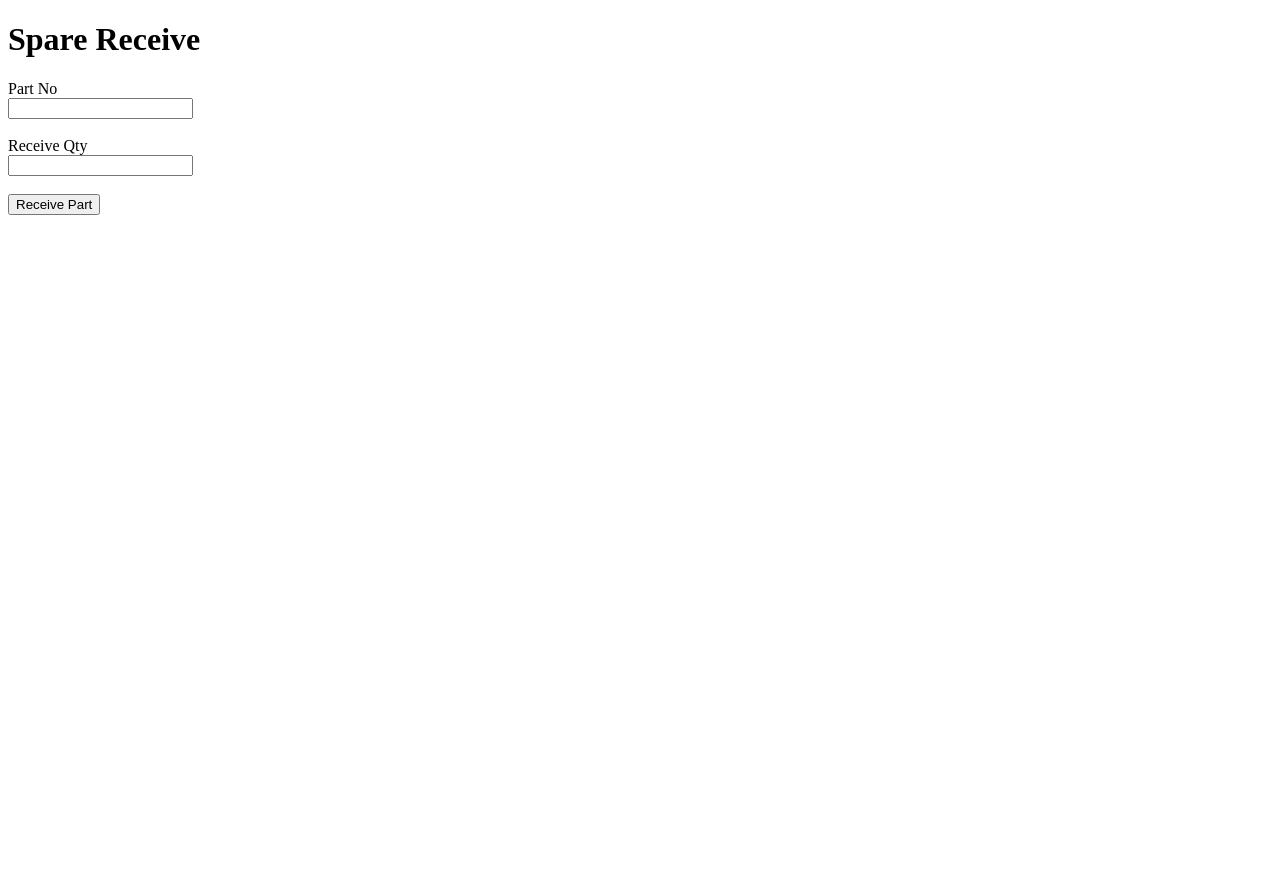
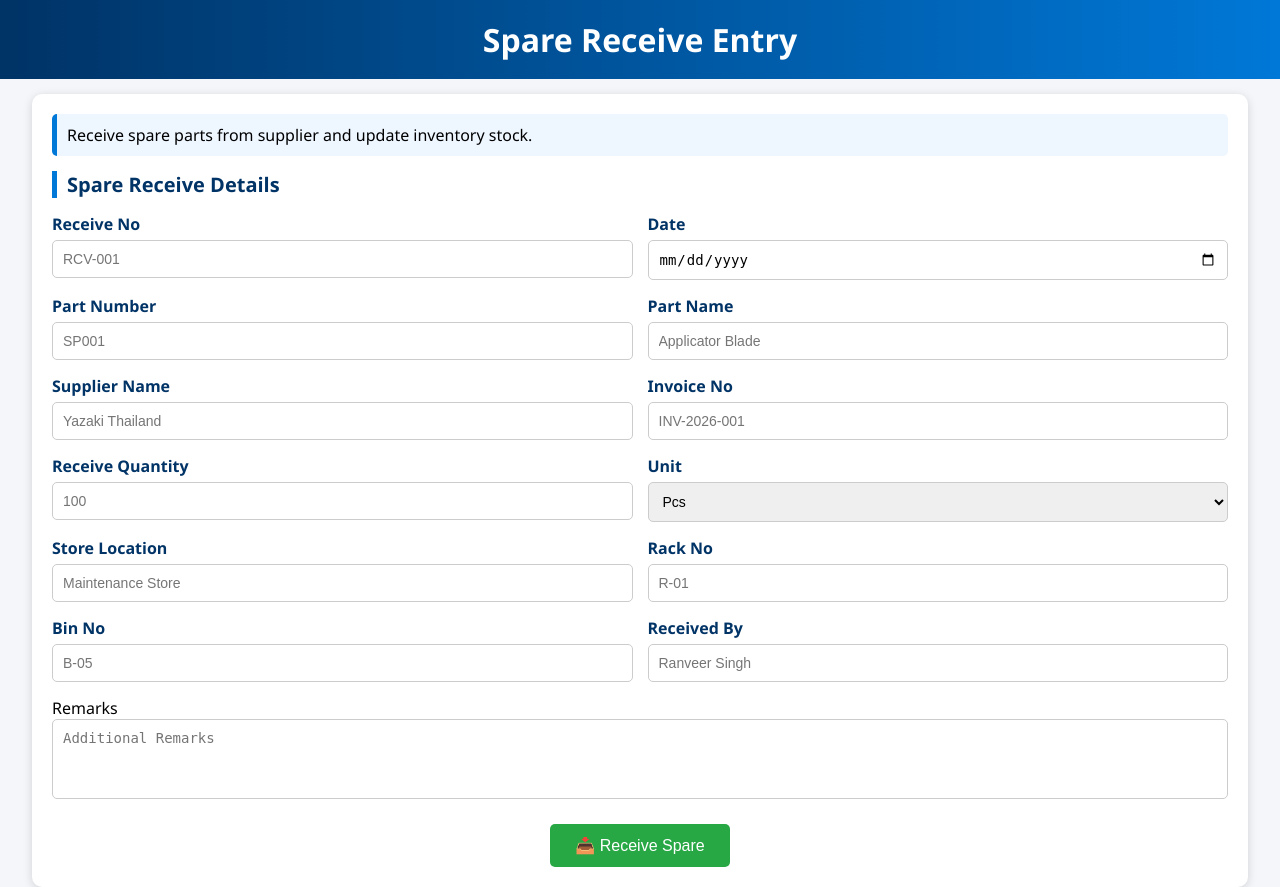
Before and after one commit to ranveersinghmssl1-source/MSSL-Maintenance-System, a Flask app: page /spare_receive in a window 1280 px wide. Before the commit the page ends 215 px from the top, so only its background shows below. Run offline with Flask 3, Linux system fonts and the light colour scheme.

Commit message:
Update spare_receive.html

```diff
--- a/templates/spare_receive.html
+++ b/templates/spare_receive.html
@@ -1,29 +1,242 @@
 <!DOCTYPE html>
 <html>
 <head>
-    <title>Spare Receive</title>
+<title>MSSL Spare Receive</title>
+
+<style>
+
+*{
+margin:0;
+padding:0;
+box-sizing:border-box;
+}
+
+body{
+font-family:'Segoe UI',sans-serif;
+background:#f4f6f9;
+}
+
+.header{
+background:linear-gradient(90deg,#003366,#0078d7);
+color:white;
+padding:18px;
+text-align:center;
+}
+
+.container{
+width:95%;
+margin:auto;
+margin-top:15px;
+background:white;
+padding:20px;
+border-radius:10px;
+box-shadow:0 2px 10px rgba(0,0,0,.15);
+}
+
+.row{
+display:grid;
+grid-template-columns:1fr 1fr;
+gap:15px;
+margin-bottom:15px;
+}
+
+.field label{
+display:block;
+font-weight:bold;
+margin-bottom:5px;
+color:#003366;
+}
+
+input,
+select,
+textarea{
+width:100%;
+padding:10px;
+border:1px solid #ccc;
+border-radius:5px;
+font-size:14px;
+}
+
+textarea{
+height:80px;
+resize:none;
+}
+
+.section-title{
+font-size:20px;
+margin-bottom:15px;
+color:#003366;
+border-left:5px solid #0078d7;
+padding-left:10px;
+}
+
+.button-area{
+text-align:center;
+margin-top:20px;
+}
+
+button{
+background:#28a745;
+color:white;
+border:none;
+padding:12px 25px;
+border-radius:5px;
+cursor:pointer;
+font-size:16px;
+}
+
+button:hover{
+background:#1f7a33;
+}
+
+.info-card{
+background:#eef6ff;
+padding:10px;
+border-left:5px solid #0078d7;
+border-radius:5px;
+margin-bottom:15px;
+}
+
+</style>
+
 </head>
+
 <body>
 
-<h1>Spare Receive</h1>
+<div class="header">
+<h1>Spare Receive Entry</h1>
+</div>
+
+<div class="container">
+
+<div class="info-card">
+Receive spare parts from supplier and update inventory stock.
+</div>
+
+<h2 class="section-title">
+Spare Receive Details
+</h2>
 
 <form>
 
-<label>Part No</label><br>
-<input type="text">
+<div class="row">
 
-<br><br>
+<div class="field">
+<label>Receive No</label>
+<input type="text"
+placeholder="RCV-001">
+</div>
 
-<label>Receive Qty</label><br>
-<input type="number">
+<div class="field">
+<label>Date</label>
+<input type="date">
+</div>
 
-<br><br>
+</div>
 
-<button>
-Receive Part
+<div class="row">
+
+<div class="field">
+<label>Part Number</label>
+<input type="text"
+placeholder="SP001">
+</div>
+
+<div class="field">
+<label>Part Name</label>
+<input type="text"
+placeholder="Applicator Blade">
+</div>
+
+</div>
+
+<div class="row">
+
+<div class="field">
+<label>Supplier Name</label>
+<input type="text"
+placeholder="Yazaki Thailand">
+</div>
+
+<div class="field">
+<label>Invoice No</label>
+<input type="text"
+placeholder="INV-2026-001">
+</div>
+
+</div>
+
+<div class="row">
+
+<div class="field">
+<label>Receive Quantity</label>
+<input type="number"
+placeholder="100">
+</div>
+
+<div class="field">
+<label>Unit</label>
+
+<select>
+<option>Pcs</option>
+<option>Set</option>
+<option>Box</option>
+<option>Roll</option>
+</select>
+
+</div>
+
+</div>
+
+<div class="row">
+
+<div class="field">
+<label>Store Location</label>
+<input type="text"
+placeholder="Maintenance Store">
+</div>
+
+<div class="field">
+<label>Rack No</label>
+<input type="text"
+placeholder="R-01">
+</div>
+
+</div>
+
+<div class="row">
+
+<div class="field">
+<label>Bin No</label>
+<input type="text"
+placeholder="B-05">
+</div>
+
+<div class="field">
+<label>Received By</label>
+<input type="text"
+placeholder="Ranveer Singh">
+</div>
+
+</div>
+
+<label>Remarks</label>
+
+<textarea
+placeholder="Additional Remarks">
+</textarea>
+
+<div class="button-area">
+
+<button type="submit">
+📥 Receive Spare
 </button>
+
+</div>
 
 </form>
 
+</div>
+
 </body>
 </html>
```
